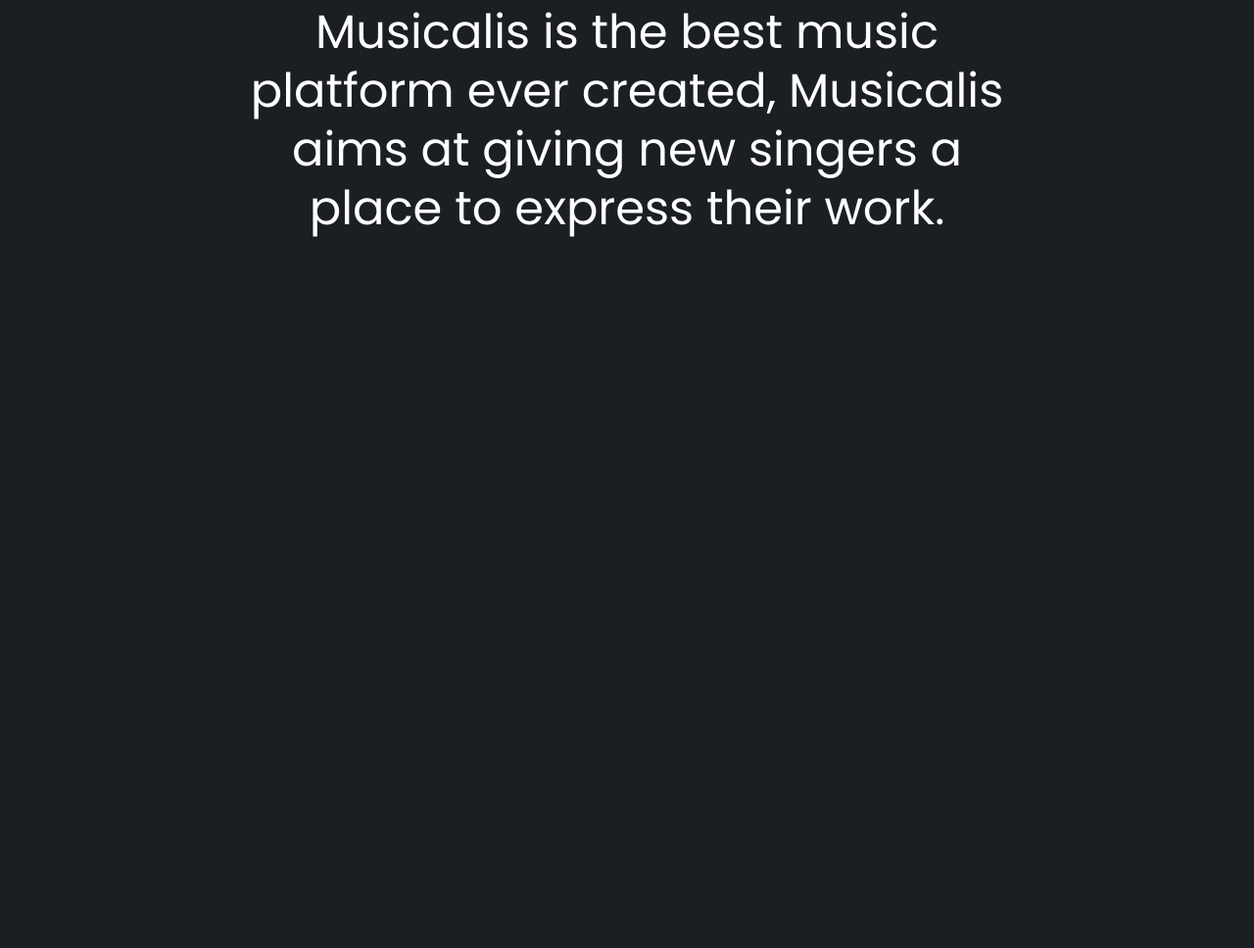
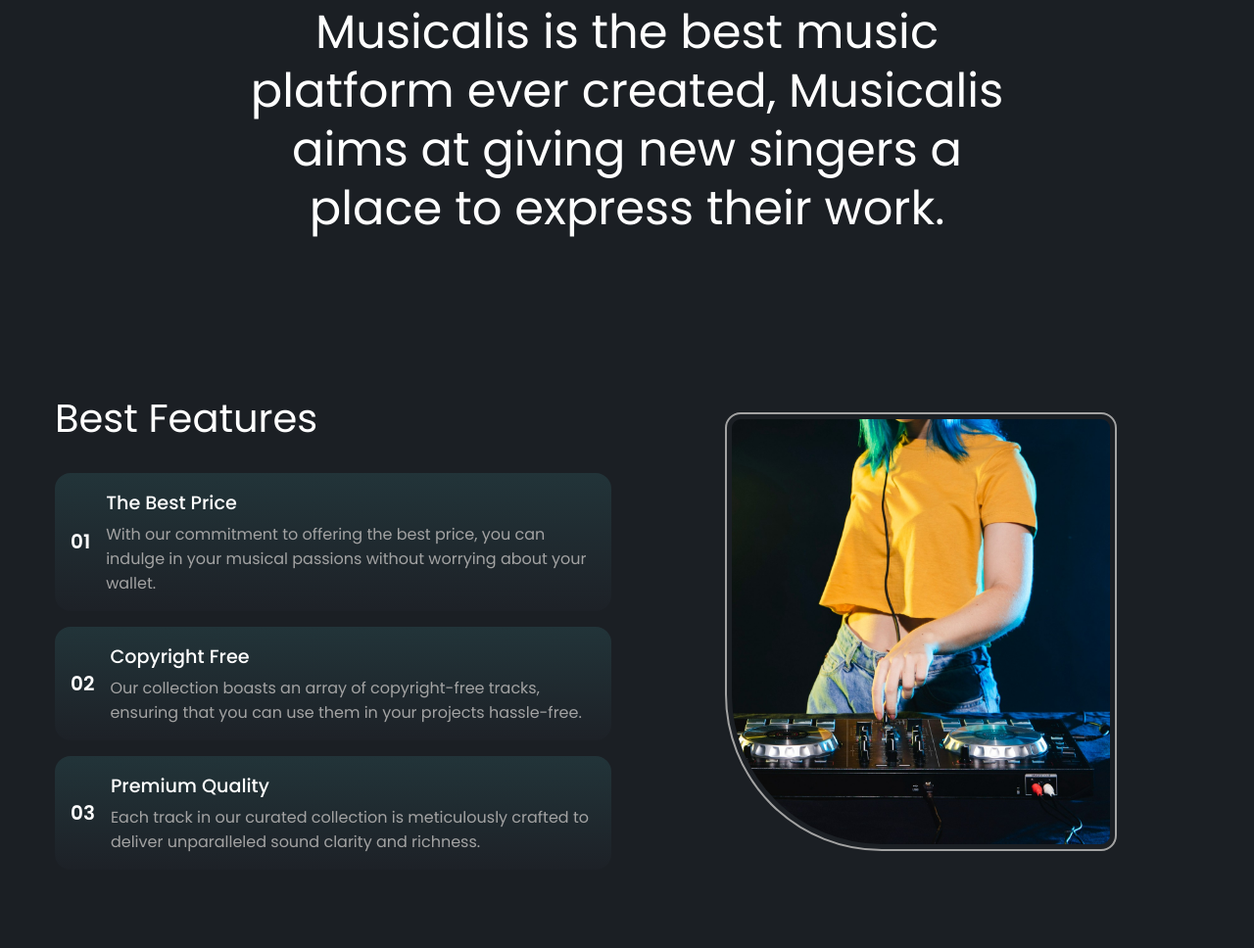
Before and after one commit to OlehChornyi/web_music, a plain HTML site: page public/index.html in a window 1280 px wide. Shown: the part 1713-2681 px from the top of the page at 98% size. Before the commit the page ends 2036 px from the top, so only its background shows below. Drawn offline with nearby package versions, Linux system fonts and the light colour scheme.

Commit message:
6th: feature

```diff
--- a/public/index.html
+++ b/public/index.html
@@ -80,7 +80,9 @@
                 <div class="genre__image">
                     <img src="assets/genre-1.jpg" alt="genre" />
                     <div class="genre__link">
-                        <a href="#"><div class="i ri-arrow-right-up-line"></div></a>
+                        <a href="#">
+                            <div class="i ri-arrow-right-up-line"></div>
+                        </a>
                     </div>
                 </div>
                 <h4>R&B</h4>
@@ -89,7 +91,9 @@
                 <div class="genre__image">
                     <img src="assets/genre-2.jpg" alt="genre" />
                     <div class="genre__link">
-                        <a href="#"><div class="i ri-arrow-right-up-line"></div></a>
+                        <a href="#">
+                            <div class="i ri-arrow-right-up-line"></div>
+                        </a>
                     </div>
                 </div>
                 <h4>POP</h4>
@@ -98,7 +102,9 @@
                 <div class="genre__image">
                     <img src="assets/genre-3.jpg" alt="genre" />
                     <div class="genre__link">
-                        <a href="#"><div class="i ri-arrow-right-up-line"></div></a>
+                        <a href="#">
+                            <div class="i ri-arrow-right-up-line"></div>
+                        </a>
                     </div>
                 </div>
                 <h4>HIP HOP</h4>
@@ -107,7 +113,9 @@
                 <div class="genre__image">
                     <img src="assets/genre-4.jpg" alt="genre" />
                     <div class="genre__link">
-                        <a href="#"><div class="i ri-arrow-right-up-line"></div></a>
+                        <a href="#">
+                            <div class="i ri-arrow-right-up-line"></div>
+                        </a>
                     </div>
                 </div>
                 <h4>ROCK</h4>
@@ -117,8 +125,57 @@
 
     <section class="section__container banner__container">
         <h2>
-            Musicalis is the best music platform ever created, Musicalis aims at giving new singers a place to express their work.
+            Musicalis is the best music platform ever created, Musicalis aims at giving new singers a place to express
+            their work.
         </h2>
+    </section>
+
+    <section class="section__container feature__container">
+        <div class="feature__image">
+            <img src="assets/feature.jpg" alt="feature" />
+        </div>
+        <div class="feature__content">
+            <h2 class="section__header">Best Features</h2>
+            <ul class="feature__list">
+                <li>
+                    <div class="feature__card">
+                        <span>01</span>
+                        <div>
+                            <h4>The Best Price</h4>
+                            <p>
+                                With our commitment to offering the best price, you can
+                                indulge in your musical passions without worrying about your
+                                wallet.
+                            </p>
+                        </div>
+                    </div>
+                </li>
+                <li>
+                    <div class="feature__card">
+                        <span>02</span>
+                        <div>
+                            <h4>Copyright Free</h4>
+                            <p>
+                                Our collection boasts an array of copyright-free tracks,
+                                ensuring that you can use them in your projects hassle-free.
+                            </p>
+                        </div>
+                    </div>
+                </li>
+                <li>
+                    <div class="feature__card">
+                        <span>03</span>
+                        <div>
+                            <h4>Premium Quality</h4>
+                            <p>
+                                Each track in our curated collection is meticulously crafted
+                                to deliver unparalleled sound clarity and richness.
+                            </p>
+                        </div>
+                    </div>
+                </li>
+            </ul>
+        </div>
     </section>
 
     <script src="https://unpkg.com/scrollreveal"></script>
--- a/public/main.js
+++ b/public/main.js
@@ -49,3 +49,19 @@
     ...scrollRevealOption,
     interval: 500,
 });
+
+ScrollReveal().reveal(".feature__image img", {
+    ...scrollRevealOption,
+    origin: "right",
+});
+
+ScrollReveal().reveal(".feature__content .section__header", {
+    ...scrollRevealOption,
+    delay: 500,
+});
+
+ScrollReveal().reveal(".feature__list li", {
+    ...scrollRevealOption,
+    delay: 1000,
+    interval: 500,
+});
--- a/public/styles.css
+++ b/public/styles.css
@@ -9,7 +9,7 @@
     --white: #ffffff;
     --max-width: 1200px;
     --gradient-1: linear-gradient(to bottom, var(--primary-color), #1d2127);
-    --gradient-2: linear-gradient(to botton, #317fec, #35e4df);
+    --gradient-2: linear-gradient(to bottom, #317fec, #35e4df);
 }
 
 * {
@@ -303,6 +303,62 @@
     text-align: center;
 }
 
+.feature__container{
+    display: grid;
+    gap: 2rem;
+}
+
+.feature__image img{
+    padding: 5px;
+    max-width: 400px;
+    margin-inline: auto;
+    border-radius: 1rem 1rem 1rem 10rem;
+    border: 2px solid var(--text-light);
+    display: flex;
+    align-items: center;
+}
+
+.feature__list{
+    margin-top: 2rem;
+    display: grid;
+    gap: 1rem;
+}
+
+.feature__card{
+    padding: 1rem;
+    display: flex;
+    align-items: center;
+    gap: 1rem;
+    background-image: var(--gradient-1);
+    border-radius: 1rem;
+}
+
+.feature__card:hover{
+    background-image: var(--gradient-2);
+}
+
+.feature__card span{
+    font-size: 1.25rem;
+    font-weight: 600;
+    color: var(--white);
+}
+
+.feature__card h4{
+    margin-bottom: 5px;
+    font-size: 1.2rem;
+    font-weight: 500;
+    color: var(--white);
+}
+
+.feature__card p{
+    color: var(--text-light);
+    transition: 0.3s;
+}
+
+.feature__card:hover p{
+    color: var(--white);
+}
+
 @media (width > 540px) {
     .header__container h1 {
         font-size: 4.5rem;
@@ -379,4 +435,18 @@
     .genre__grid {
         grid-template-columns: repeat(4, 1fr);
     }
+
+    .feature__container{
+        grid-template-columns: repeat(2, 1fr);
+        align-items: center;
+    }
+
+    .feature__image{
+        grid-area: 1/2/2/3;
+    }
+
+    .feature__content .section__header{
+        text-align: left;
+
+    }
 }
```
